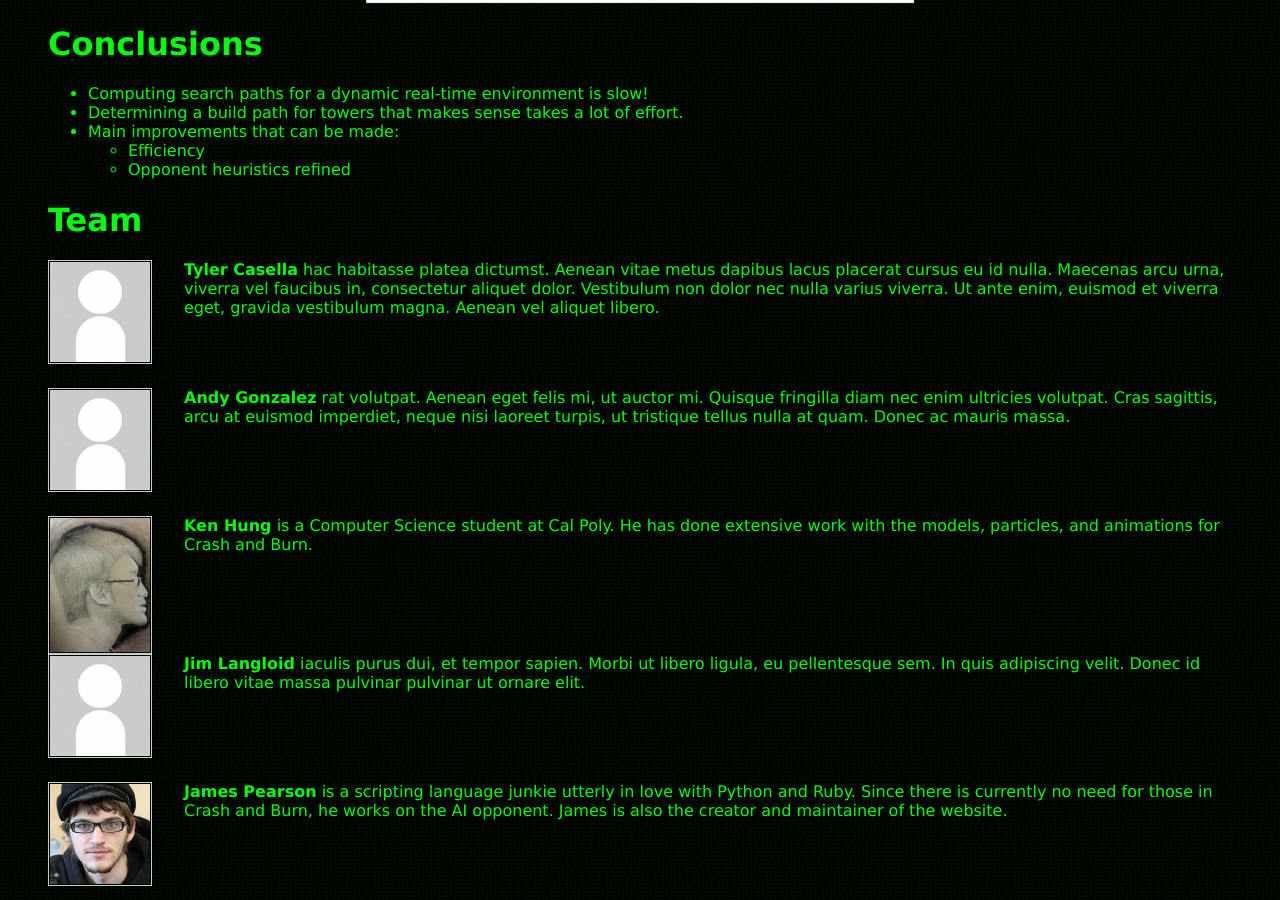
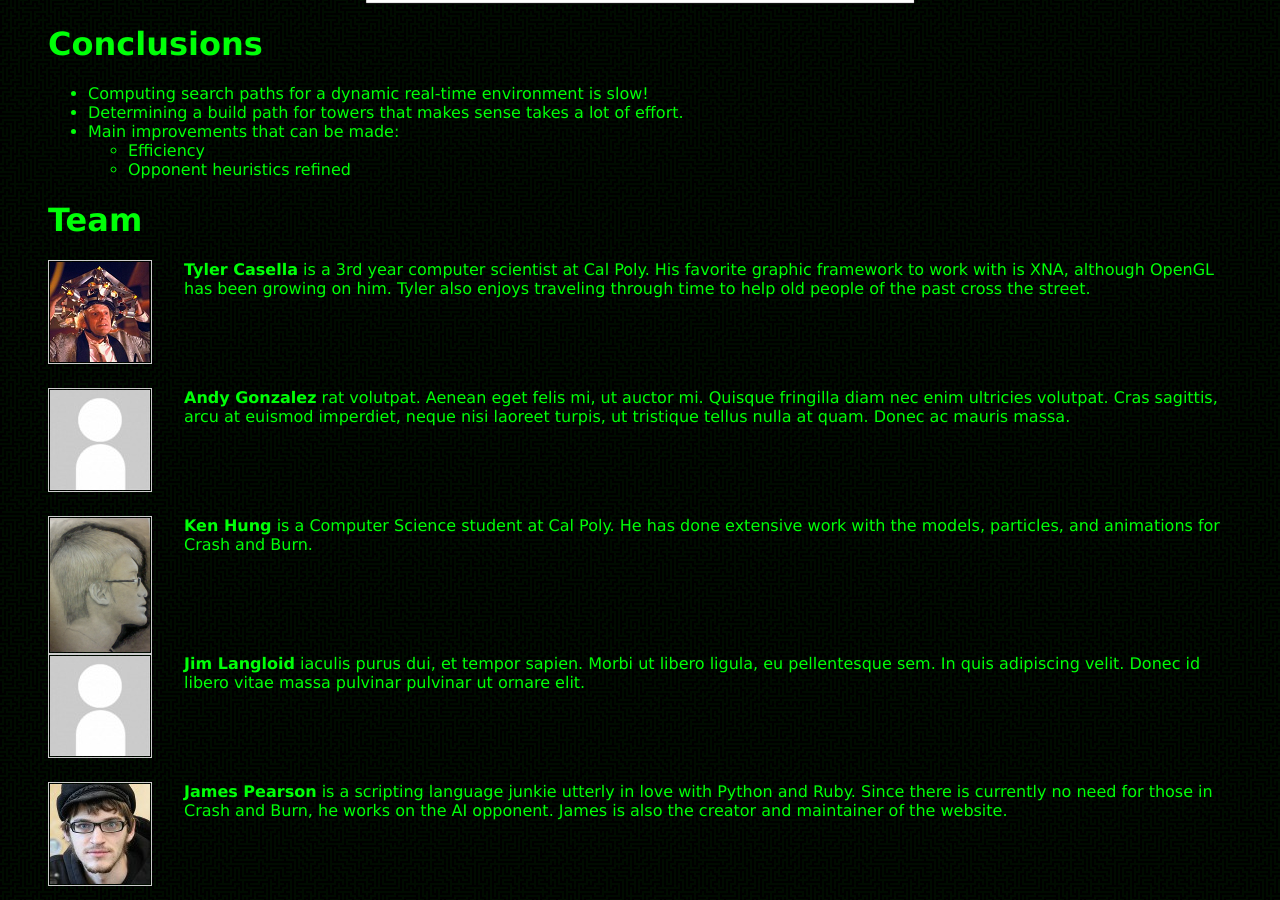
Before and after one commit to xiongchiamiov/virus-td, a Jekyll site: the page built from about.md, in a window 1280 px wide and 900 px high, scrolled down 2631 px. Built offline with Jekyll 4.4.1, drawn with Linux system fonts in a browser that asks for light colours; Markdown is read by kramdown in place of the engine named in the settings.

Commit message:
team info: tyler

```diff
--- a/about.md
+++ b/about.md
@@ -88,12 +88,11 @@ to traverse the player's own tower grid.
 # Team
 
 <span class="bio">
-![Tyler Casella]({{site.url}}/media/images/unknown.jpg)
-**Tyler Casella** hac habitasse platea dictumst. Aenean vitae metus dapibus
-lacus placerat cursus eu id nulla. Maecenas arcu urna, viverra vel faucibus in,
-consectetur aliquet dolor. Vestibulum non dolor nec nulla varius viverra. Ut
-ante enim, euismod et viverra eget, gravida vestibulum magna. Aenean vel aliquet
-libero.
+![Tyler Casella]({{site.url}}/media/images/tyler.png)
+**Tyler Casella** is a 3rd year computer scientist at Cal Poly. His favorite
+graphic framework to work with is XNA, although OpenGL has been growing on him.
+Tyler also enjoys traveling through time to help old people of the past cross
+the street.
 </span>
 
 <span class="bio">
```
Also changed, not shown: media/images/tyler.png (added).
